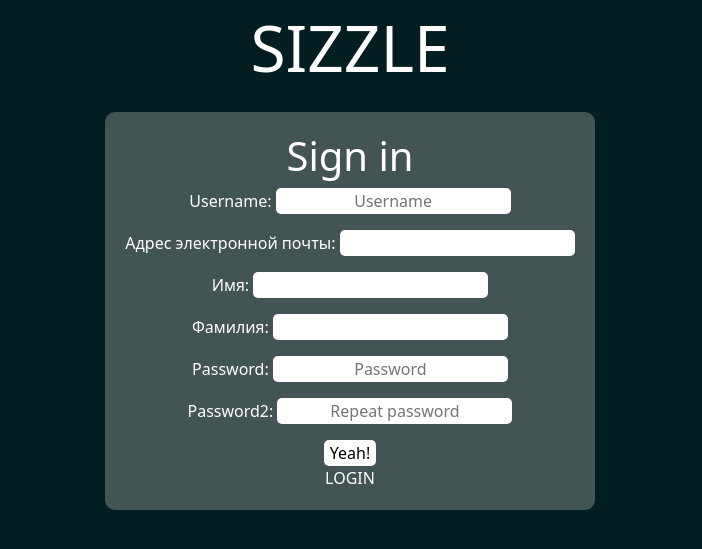
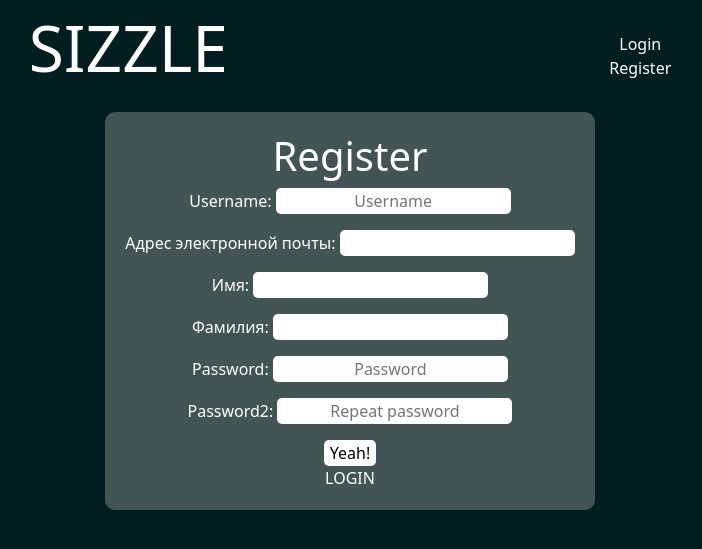
Before and after one commit to sslinNn/Sizzle, a Django app: page /user/register/ in a window 1280 px wide. Shown: the top 549 px of the page, without its empty margins (290-992 px from the left). Run offline with Django 5.2, Linux system fonts and the light colour scheme; some libraries are stand-ins or nearby versions.

Commit message:
Update 0.1.9

```diff
--- a/settings/urls.py
+++ b/settings/urls.py
@@ -22,7 +22,7 @@ from django.conf.urls.static import static
 
 urlpatterns = [
     path('', include('films.urls')),
-    path('user/', include('users.urls')),
+    path('user/', include('users.urls', namespace='users')),
     path('admin/', admin.site.urls),
 ]
 
--- a/static/css/main.css
+++ b/static/css/main.css
@@ -12,6 +12,10 @@ body {
 a {
     color: #FFFFFF;
     text-decoration: none;
+}
+
+nav {
+    display: flex;
 }
 
 header {
@@ -131,3 +135,9 @@ a#film_link{
     width: 630px;
     height: auto;
 }
+
+.nav_bar{
+    flex-direction: column;
+    align-items: center;
+    justify-content: center;
+}
--- a/templates/base.html
+++ b/templates/base.html
@@ -13,6 +13,15 @@
             <div class="logo">
                 <a href="{% url 'feed' %}"><p class="logo">SIZZLE</p></a>
             </div>
+            <nav class="nav_bar">
+                {% if user.is_authenticated %}
+                    <a>{{ user }}</a>
+                    <a class="nav_bar" href="{% url 'users:profile' %}">Profile</a>
+                {% elif not user.is_authenticated %}
+                    <a class="nav_bar" href="{% url 'users:login' %}">Login</a>
+                    <a class="nav_bar" href="{% url 'users:register' %}">Register</a>
+                {% endif %}
+            </nav>
         </header>
         {% block content %}
 
--- a/templates/users/login.html
+++ b/templates/users/login.html
@@ -9,8 +9,8 @@
         {% csrf_token %}
         {{ form.as_p }}
 {#        <input type="text" name="username" id="username" placeholder="username or email">#}
-        <button type="submit" onclick=location.href{% url 'profile' %}>Yeah!</button>
+        <button type="submit" onclick=location.href{% url 'users:profile' %}>Yeah!</button>
     </form>
-    <a href="{% url 'register' %}">REGISTER</a>
+    <a href="{% url 'users:register' %}">REGISTER</a>
 </div>
 {% endblock %}
--- a/templates/users/profile.html
+++ b/templates/users/profile.html
@@ -4,6 +4,7 @@
 
 {% block content %}
     <div class="profile">
-    <h3>User: {{ user }}</h3>
+        <h3>User: {{ user }}</h3>
+        <a href="{% url 'users:logout' %}">logout</a>
     </div>
 {% endblock %}
--- a/templates/users/register.html
+++ b/templates/users/register.html
@@ -4,12 +4,12 @@
 
 {% block content %}
 <div class="menu">
-    <h1>Sign in</h1>
+    <h1>Register</h1>
     <form class="authForm" method="post">
         {% csrf_token %}
         {{ form.as_p }}
         <button type="submit">Yeah!</button>
     </form>
-    <a href="{% url 'login' %}">LOGIN</a>
+    <a href="{% url 'users:login' %}">LOGIN</a>
 </div>
 {% endblock %}
--- a/users/forms.py
+++ b/users/forms.py
@@ -8,17 +8,18 @@ class LoginForm(AuthenticationForm):
         label='',
         widget=forms.TextInput(
             attrs={'class': 'form-input', 'placeholder': 'Username'}
-        )
+        ), min_length=4, max_length=25
     )
     password = forms.CharField(
         label='',
         widget=forms.PasswordInput(
             attrs={'class': 'form-input', 'placeholder': 'Password'}
-        )
+        ), min_length=6
     )
 
     class Meta:
         model = get_user_model()
+        fields = ['username', 'password']
 
 
 class RegisterForm(forms.ModelForm):
--- a/users/urls.py
+++ b/users/urls.py
@@ -1,8 +1,10 @@
 from django.urls import path
 from . import views
 
+app_name = 'users'
 urlpatterns = [
-    path('', views.profile, name='profile'),
-    path('login/', views.login, name='login'),
-    path('register/', views.register, name='register'),
+    path('', views.user_profile, name='profile'),
+    path('login/', views.user_login, name='login'),
+    path('logout/', views.user_logout, name='logout'),
+    path('register/', views.user_register, name='register'),
 ]
--- a/users/views.py
+++ b/users/views.py
@@ -1,16 +1,37 @@
+from django.contrib.auth import authenticate, login, logout
+from django.http import HttpResponseRedirect
 from django.shortcuts import render
+from django.urls import reverse
+
 from .forms import RegisterForm, LoginForm
 
 
-def login(request):
-    form = LoginForm()
+def user_login(request):
+    if request.method == 'POST':
+        form = LoginForm(request, data=request.POST)
+        if form.is_valid():
+            username = form.cleaned_data['username']
+            password = form.cleaned_data['password']
+            user = authenticate(request, username=username, password=password)
+            if user is not None:
+                login(request, user)
+                return HttpResponseRedirect(reverse('users:profile'))
+            else:
+                return render(request, 'users/login.html', {'form': form, 'invalid_creds': True})
+    else:
+        form = LoginForm()
     return render(request, 'users/login.html', {'form': form})
 
 
-def profile(request):
+def user_logout(request):
+    logout(request)
+    return HttpResponseRedirect(reverse('users:login'))
+
+
+def user_profile(request):
     return render(request, 'users/profile.html')
 
 
-def register(request):
+def user_register(request):
     form = RegisterForm()
     return render(request, 'users/register.html', {'form': form})
```
